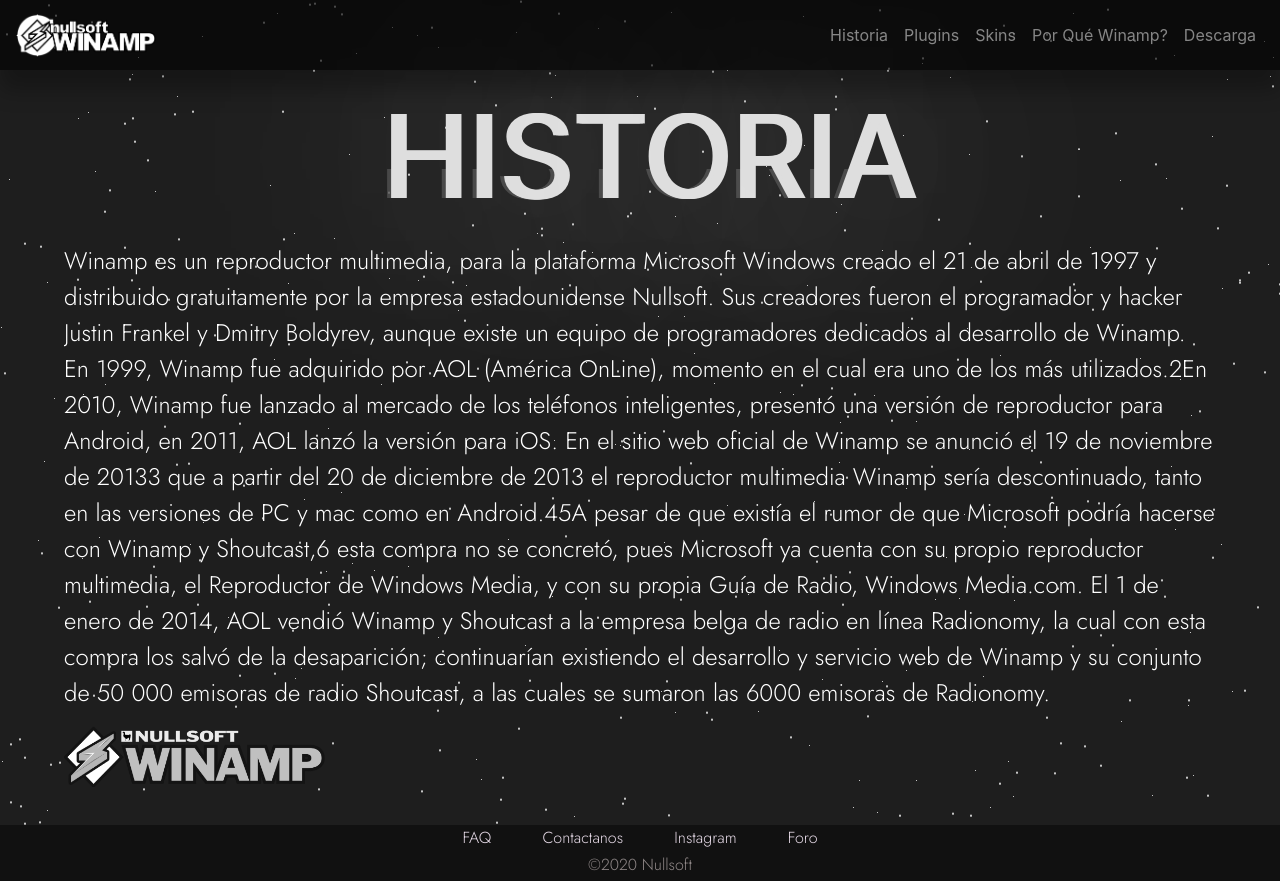
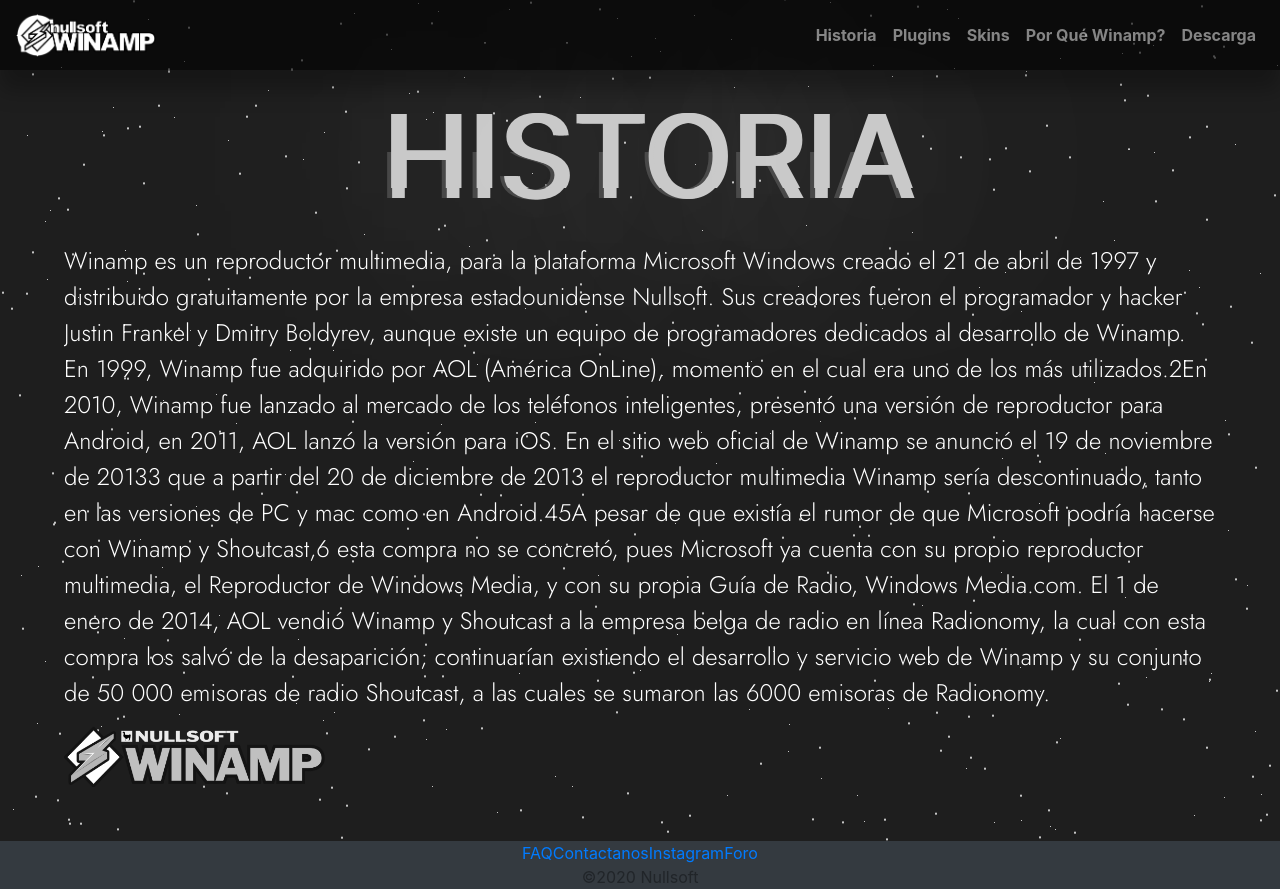
Before and after one commit to arouillet/proyectopagina, a website: page pages/historia.html in a window 1280 px wide. Drawn offline with nearby package versions, Linux system fonts and the light colour scheme.

Commit message:
[CHW-12] Correccion navbar

```diff
--- a/pages/historia.html
+++ b/pages/historia.html
@@ -15,7 +15,7 @@
     </head>
     <body class="historia">
         <header>
-            <nav class="navbar navbar-expand-sm navbar-dark fixed-top">
+            <nav class="navbar navbar-expand-sm navbar-dark fixed-top font-weight-bold">
                 <a class="navbar-brand" href="../index.html"><img src="../imagenes/winamp-logo-black-and-white2.png" class="botoninicio" alt="Inicio"></a>
                 <button class="navbar-toggler" data-toggle="collapse" data-target="#navbarItems">
                     <span class="navbar-toggler-icon"></span>
@@ -31,7 +31,7 @@
                 </div>
             </nav>
         </header>
-        <div class="main main-historia ">
+        <div class="main main-historia">
             <div class="page-bg"></div>
             <div class="animation-wrapper">
                 <div class="particle particle-1"></div>
@@ -72,7 +72,7 @@
                 </section>
             </div>
         </div>
-        <footer>
+        <footer class="footer bg-dark">
             <a href="faq.html">FAQ</a><a href="contacto.html">Contactanos</a><a href="https://www.instagram.com/winamp.skins/" target="_blank">Instagram</a><a href="http://forums.winamp.com/" target="_blank">Foro</a>
             <p>©2020 Nullsoft</p>
         </footer>
--- a/scss/_colors.scss
+++ b/scss/_colors.scss
@@ -1,6 +1,6 @@
 $azul: blue;
 $negro: rgb(0,0,0);
-$rosado:  rgb(247, 214, 214);
+$rosado:  rgb(255, 187, 187);
 $azulclaro: rgb(155, 183, 219);
 $azulado: rgb(85, 98, 218);
 $gris: rgb(145, 137, 137);
--- a/scss/styles.scss
+++ b/scss/styles.scss
@@ -323,6 +323,7 @@
 
 .main-historia
 {
+    padding-top: 70px;
     display: flex;
     justify-content: center;
     align-items: center;
@@ -435,7 +436,7 @@
         color: transparent;
         z-index: -10000;
     }
-    padding-top: 20px;
+    padding-top: 90px;
     margin: 0%;
     width: 100%;
     background-image: url("../imagenes/background.jpg");
@@ -466,10 +467,17 @@
 
 body
 {
+
     position: relative;
     margin: 0;
-    padding-bottom: 40px;
     min-height: 100%;
+}
+
+body:not(.index)
+{
+    .main{
+        padding-top: 70px;
+    }
 }
 
 .navbar
@@ -501,7 +509,6 @@
 
 .main
 {
-    padding-top: 70px;
     animation-duration: 1s; ;
     animation-name: aparecer;
     margin-bottom: 0%;
@@ -883,37 +890,7 @@
 
 footer
 {
-    position: absolute;
-    right: 0;
-    bottom: 0;
-    left: 0;
-    text-align: center;
-    background-color: $footercolor;
-    a
-    {
-        text-decoration: none;
-        padding-left: 2%;
-        padding-right: 2%;
-        color: $blancofooter;
-        font-family: 'Jost', sans-serif;
-    }
-    p
-    {
-        color: $gris;
-        font-family: 'Jost', sans-serif;
-        margin: 0.3%;
-    }
-}
-
-.main-skins
-{
-    background-image: url(../imagenes/background-skins.png);
-    background-size: cover;
-    background-attachment: fixed;
-    img
-    {
-        @include sizes(100%,auto )
-    }
+   text-align: center;
 }
 
 .container.gallery-container {
```
Also changed, not shown: index.html (+3 -3 lines), pages/contacto.html (+1 -1 lines), pages/descarga.html (+1 -1 lines), pages/faq.html (+1 -1 lines), pages/plugins.html (+1 -1 lines), pages/skins.html (+1 -1 lines), pages/why.html (+1 -1 lines), css/styles.css, imagenes/nullsoft-logo.png (added).
